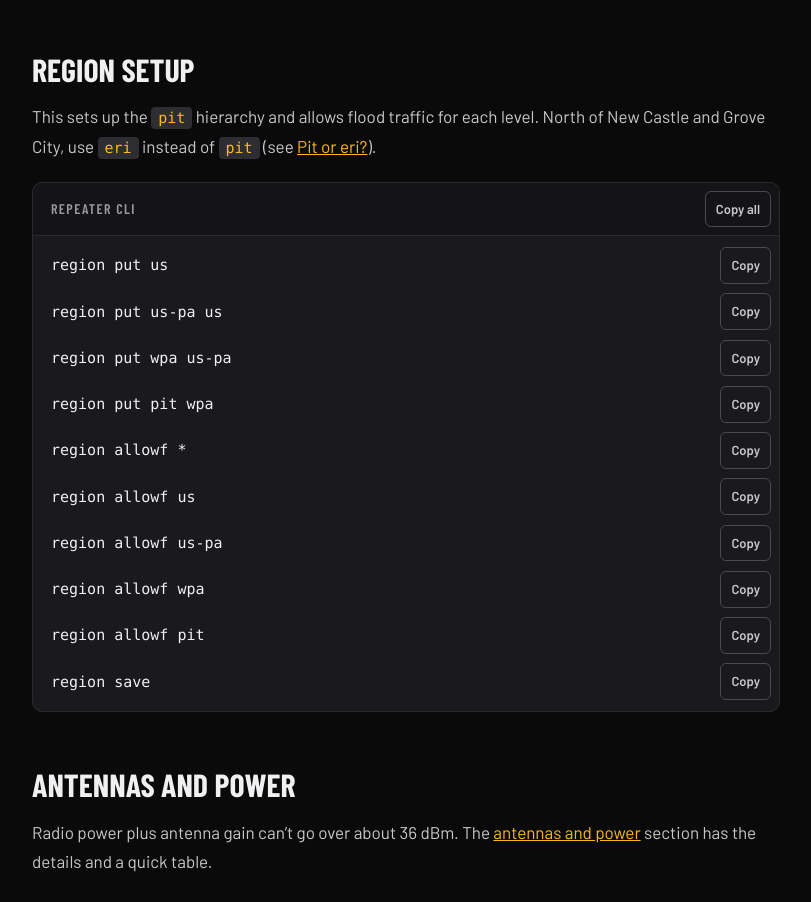
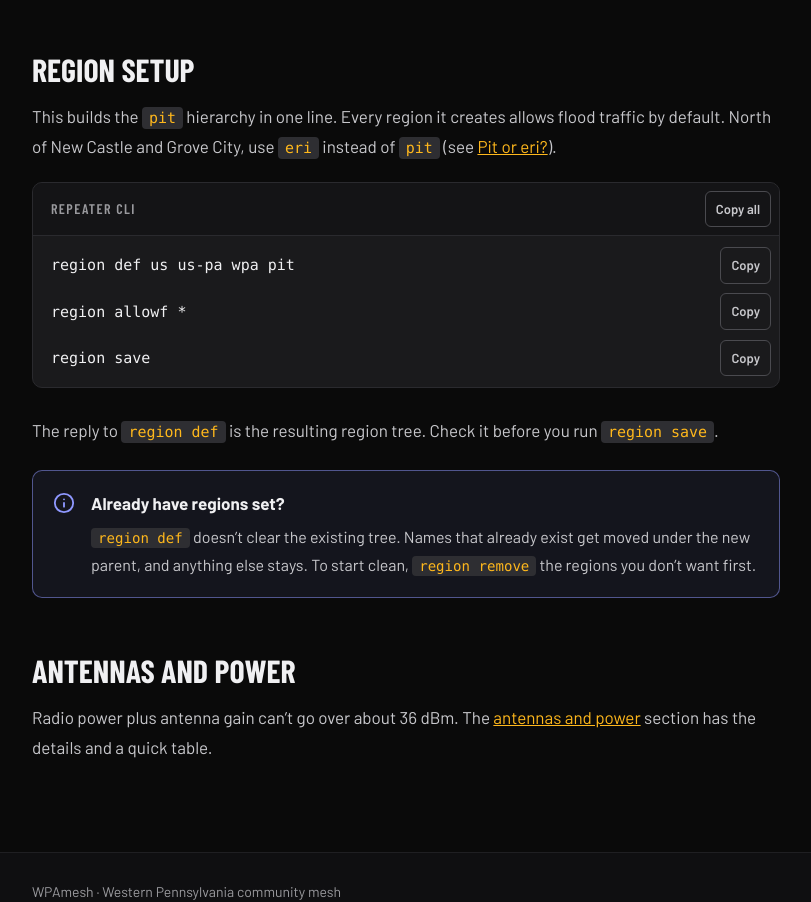
Before and after one commit to WPAMesh/wpamesh-wp-theme, a plain HTML site: page docs/guide-meshcore-repeater.html in a window 1280 px wide. Shown: the part 1248-2150 px from the top of the page, without its empty margins (12-823 px from the left). Drawn offline with nearby package versions, Linux system fonts and the light colour scheme.

Commit message:
Use region def for repeater region setup
region def builds the whole chain in one line and new regions default
to flood-allowed, so the per-region put/allowf lines are no longer
needed. Note that def doesn't clear an existing tree.

Co-Authored-By: Claude Opus 5.5 <noreply@anthropic.com>

```diff
--- a/docs/guide-meshcore-repeater.html
+++ b/docs/guide-meshcore-repeater.html
@@ -78,21 +78,20 @@
 </div>
 
       <h2 id="regions">Region setup</h2>
-<p>This sets up the <code>pit</code> hierarchy and allows flood traffic for each level. North of New Castle and Grove City, use <code>eri</code> instead of <code>pit</code> (see <a href="guide-meshcore-regions.html#which">Pit or eri?</a>).</p>
+<p>This builds the <code>pit</code> hierarchy in one line. Every region it creates allows flood traffic by default. North of New Castle and Grove City, use <code>eri</code> instead of <code>pit</code> (see <a href="guide-meshcore-regions.html#which">Pit or eri?</a>).</p>
 <div class="wpamesh-card wpamesh-cli">
   <div class="bar"><span>Repeater CLI</span><button class="wpamesh-copy" type="button">Copy all</button></div>
   <ol>
-    <li><code>region put us</code><button class="wpamesh-copy" type="button" aria-label="Copy: region put us">Copy</button></li>
-    <li><code>region put us-pa us</code><button class="wpamesh-copy" type="button" aria-label="Copy: region put us-pa us">Copy</button></li>
-    <li><code>region put wpa us-pa</code><button class="wpamesh-copy" type="button" aria-label="Copy: region put wpa us-pa">Copy</button></li>
-    <li><code>region put pit wpa</code><button class="wpamesh-copy" type="button" aria-label="Copy: region put pit wpa">Copy</button></li>
+    <li><code>region def us us-pa wpa pit</code><button class="wpamesh-copy" type="button" aria-label="Copy: region def us us-pa wpa pit">Copy</button></li>
     <li><code>region allowf *</code><button class="wpamesh-copy" type="button" aria-label="Copy: region allowf *">Copy</button></li>
-    <li><code>region allowf us</code><button class="wpamesh-copy" type="button" aria-label="Copy: region allowf us">Copy</button></li>
-    <li><code>region allowf us-pa</code><button class="wpamesh-copy" type="button" aria-label="Copy: region allowf us-pa">Copy</button></li>
-    <li><code>region allowf wpa</code><button class="wpamesh-copy" type="button" aria-label="Copy: region allowf wpa">Copy</button></li>
-    <li><code>region allowf pit</code><button class="wpamesh-copy" type="button" aria-label="Copy: region allowf pit">Copy</button></li>
     <li><code>region save</code><button class="wpamesh-copy" type="button" aria-label="Copy: region save">Copy</button></li>
   </ol>
+</div>
+<p>The reply to <code>region def</code> is the resulting region tree. Check it before you run <code>region save</code>.</p>
+<div class="wpamesh-callout tip">
+  <svg width="22" height="22" viewBox="0 0 24 24" fill="none" stroke="currentColor" stroke-width="2" stroke-linecap="round" stroke-linejoin="round" aria-hidden="true"><circle cx="12" cy="12" r="10"/><path d="M12 16v-4M12 8h.01"/></svg>
+  <span class="title">Already have regions set?</span>
+  <p><code>region def</code> doesn’t clear the existing tree. Names that already exist get moved under the new parent, and anything else stays. To start clean, <code>region remove</code> the regions you don’t want first.</p>
 </div>
 
       <h2 id="antennas">Antennas and power</h2>
```
Also changed, not shown: docs/guide-meshcore-regions.html (+2 -1 lines).
